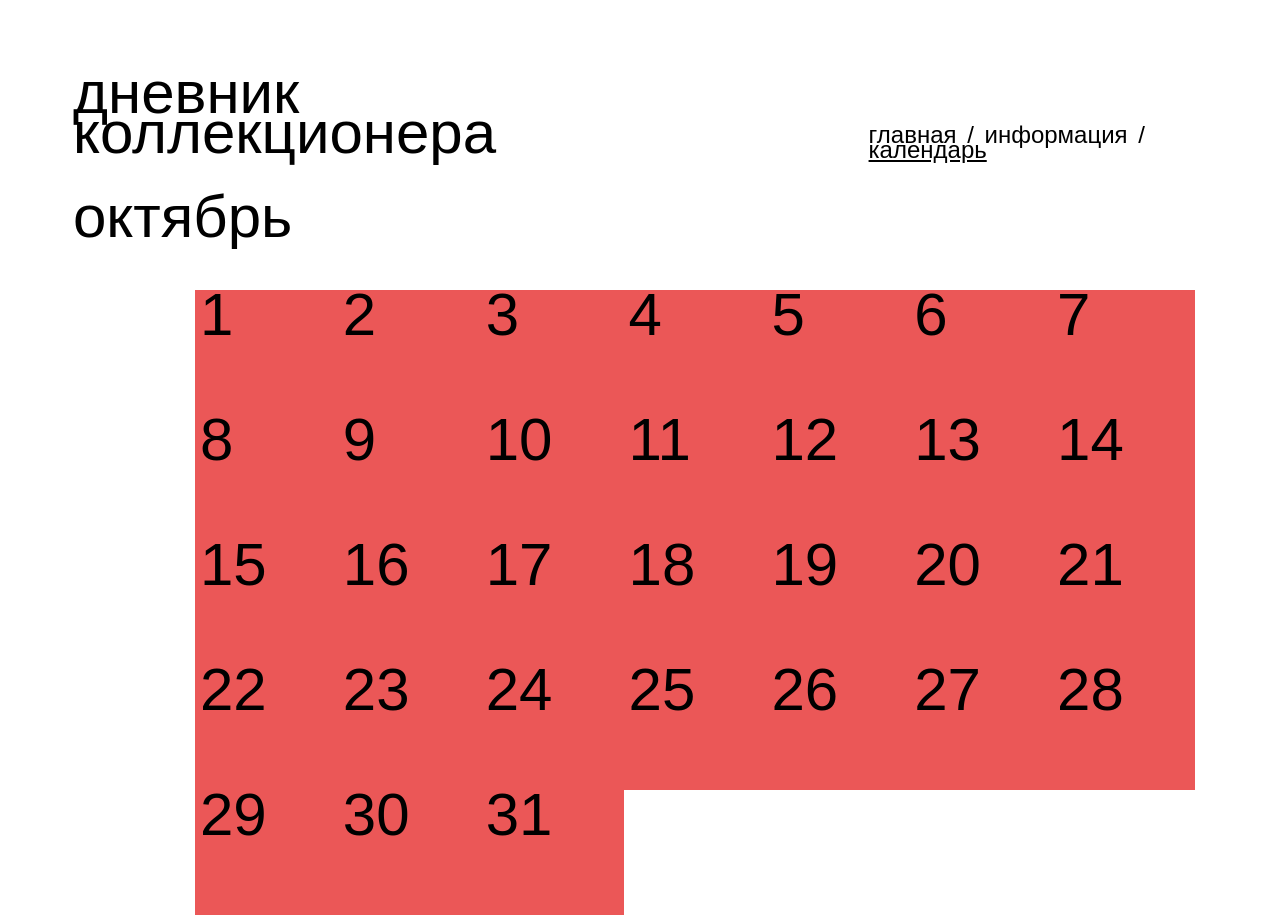
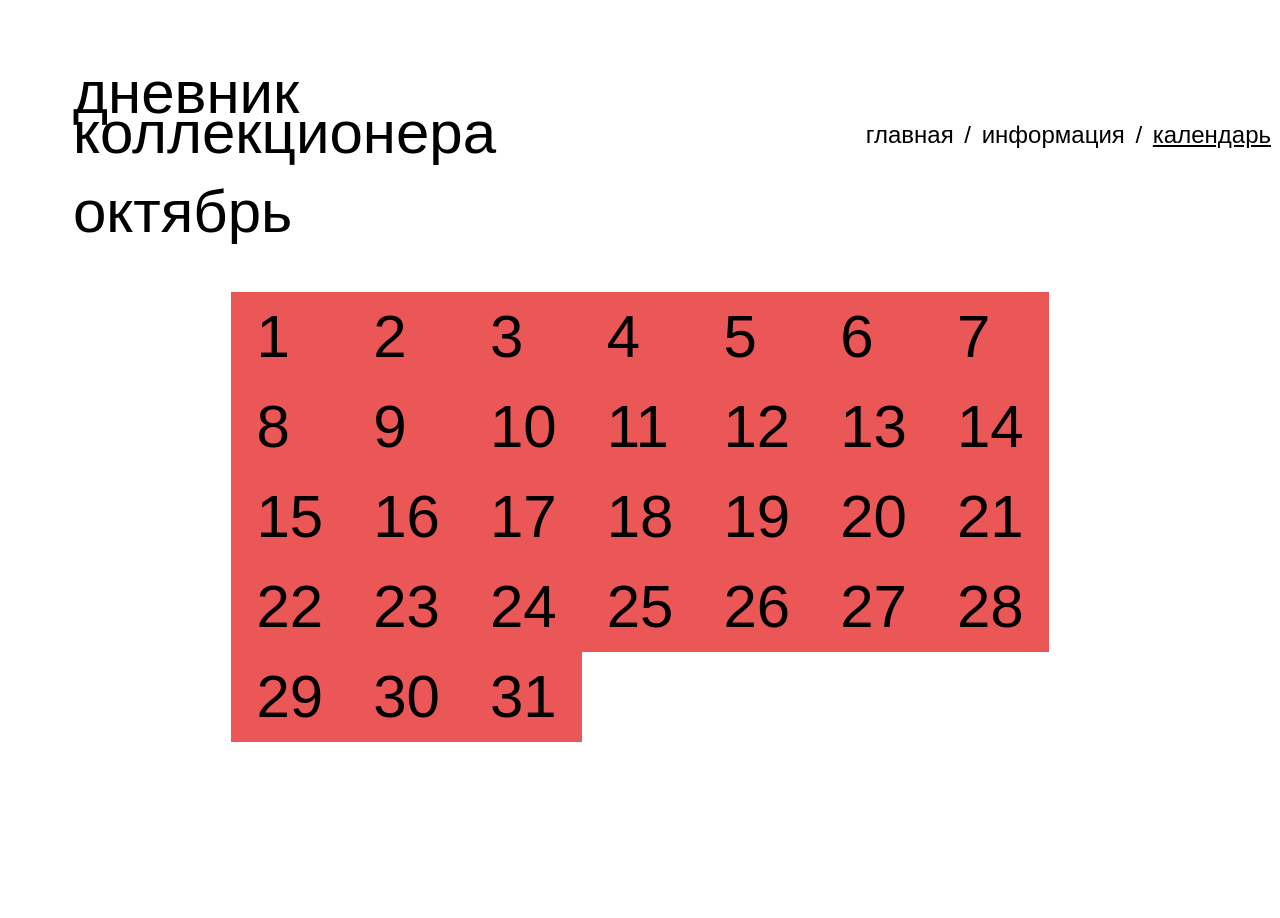
Before and after one commit to tizikpauline/diary, a plain HTML site: page calendar.html in a window 1280 px wide. Drawn offline with Linux system fonts and the light colour scheme; a web font is replaced by a local one.

Commit message:
new position

```diff
--- a/stylesheets/style_calendar.css
+++ b/stylesheets/style_calendar.css
@@ -20,7 +20,8 @@ h1{
 }
 
 nav{
-  position: absolute;
+  display: flex;
+  justify-content: flex-end;
   left:350px;
   right:0px;
 }
@@ -58,7 +59,7 @@ a.visited{
 
 h1.october{
 	margin-left: 73px;
-	margin-top: 197px;
+	margin-top: 50px;
 	margin-right: 518.57px;
 	margin-bottom: 26px;
 	font-family: "FuturaMediumC", sans-serif;
@@ -70,12 +71,12 @@ h1.october{
 }
 
 table{
-  position: absolute;
-	top: 290px;
-	left: 195px;
+  display: flex;
+  justify-content: center;
+  margin-top: 150px;
 	margin-bottom: 27px;
-  width:1000px;
-	height: 625px;
+  width:100%;
+	height: 1000px;
   background: white;
   color: white;
   border-spacing: 1px;
@@ -89,5 +90,5 @@ td{
 	font-size: 60px;
 	color: #000000;
   background: #EB5757;
-  padding: 5px 5px 5px 5px;
+  padding: 25px 25px 25px 25px;
 }
--- a/stylesheets/style_information.css
+++ b/stylesheets/style_information.css
@@ -20,7 +20,8 @@ h1{
 }
 
 nav{
-  position: absolute;
+  display: flex;
+  justify-content: flex-end;
   left:350px;
   right:0px;
 }
--- a/stylesheets/style_main.css
+++ b/stylesheets/style_main.css
@@ -2,7 +2,6 @@ html, body {
   height: 100%;
   width: 100%;
 }
-
 h1{
   position: absolute;
   width: 386px;
```
Also changed, not shown: diary_main.html (+2 -0 lines).
